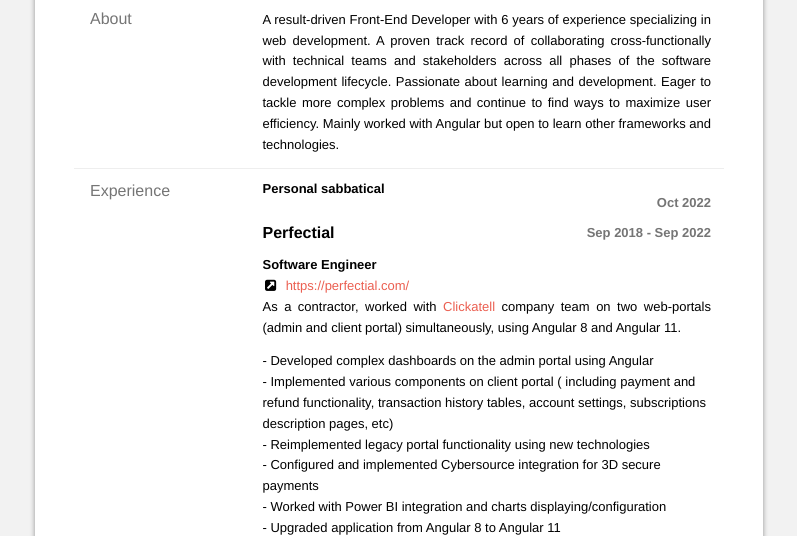
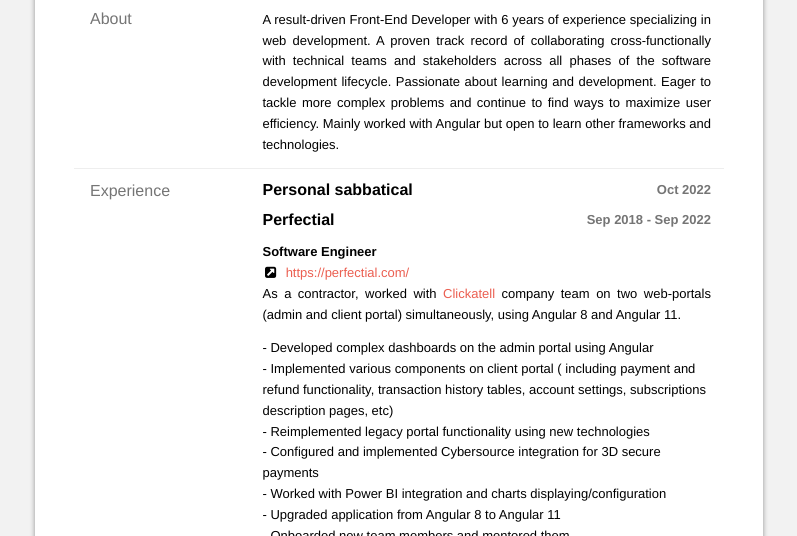
Before and after one commit to VitaliaBilaniuk/VitaliaBilaniuk.github.io, a plain HTML site: page index.html in a window 1280 px wide. Shown: the part 263-799 px from the top of the page, without its empty margins (241-1038 px from the left). Drawn offline with Linux system fonts and the light colour scheme.

Commit message:
Update index.html

```diff
--- a/index.html
+++ b/index.html
@@ -593,9 +593,9 @@ h2.section-title {
 					<h2 class='section-title'>Experience</h2>
 					<section id="work">
 					       <header>
-							<h5 class="name">
+							<h3 class="name">
 								Personal sabbatical
-						       	</h5>
+						       	</h3>
 							<div class="date">
 								<span class="startDate">
 									Oct 2022
```
